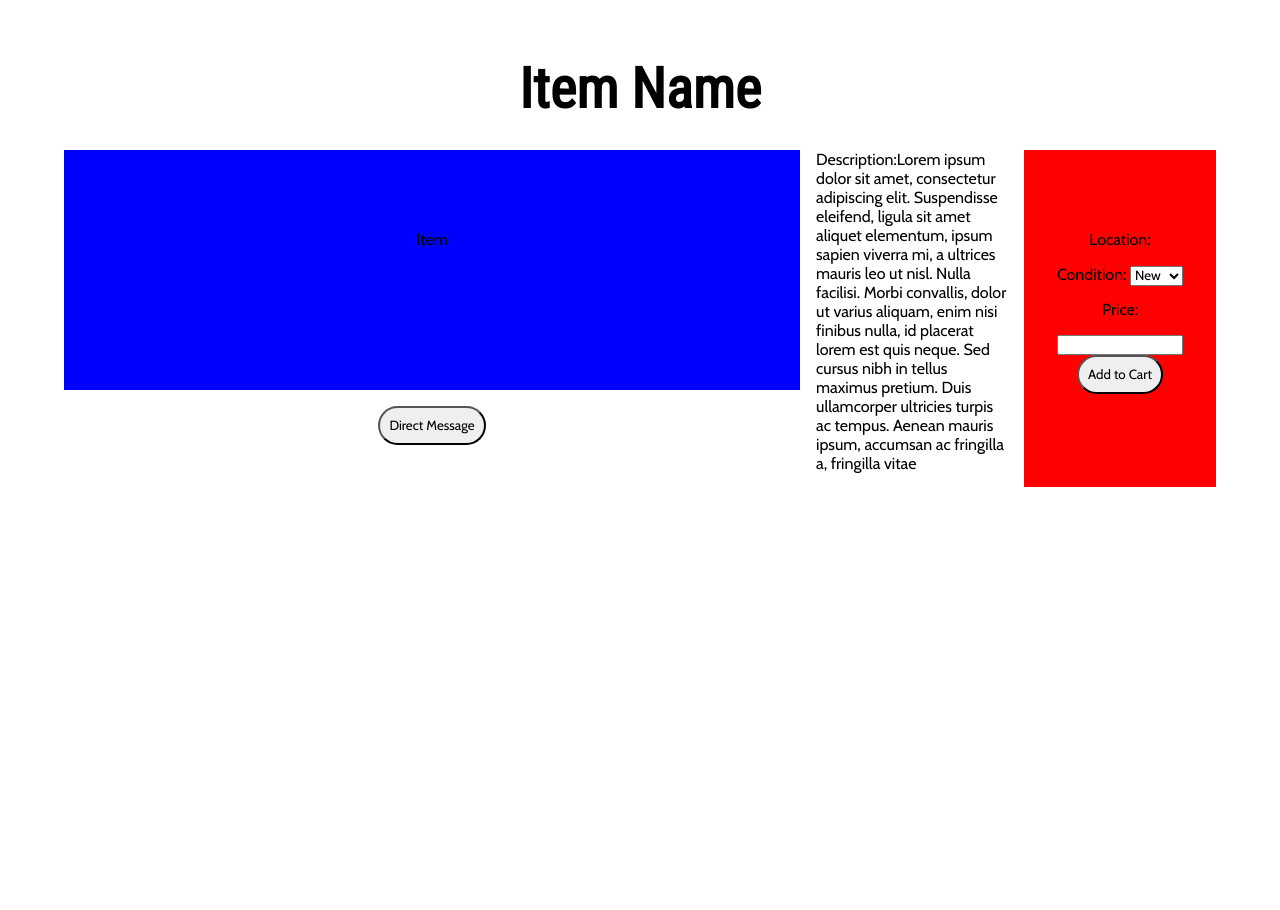
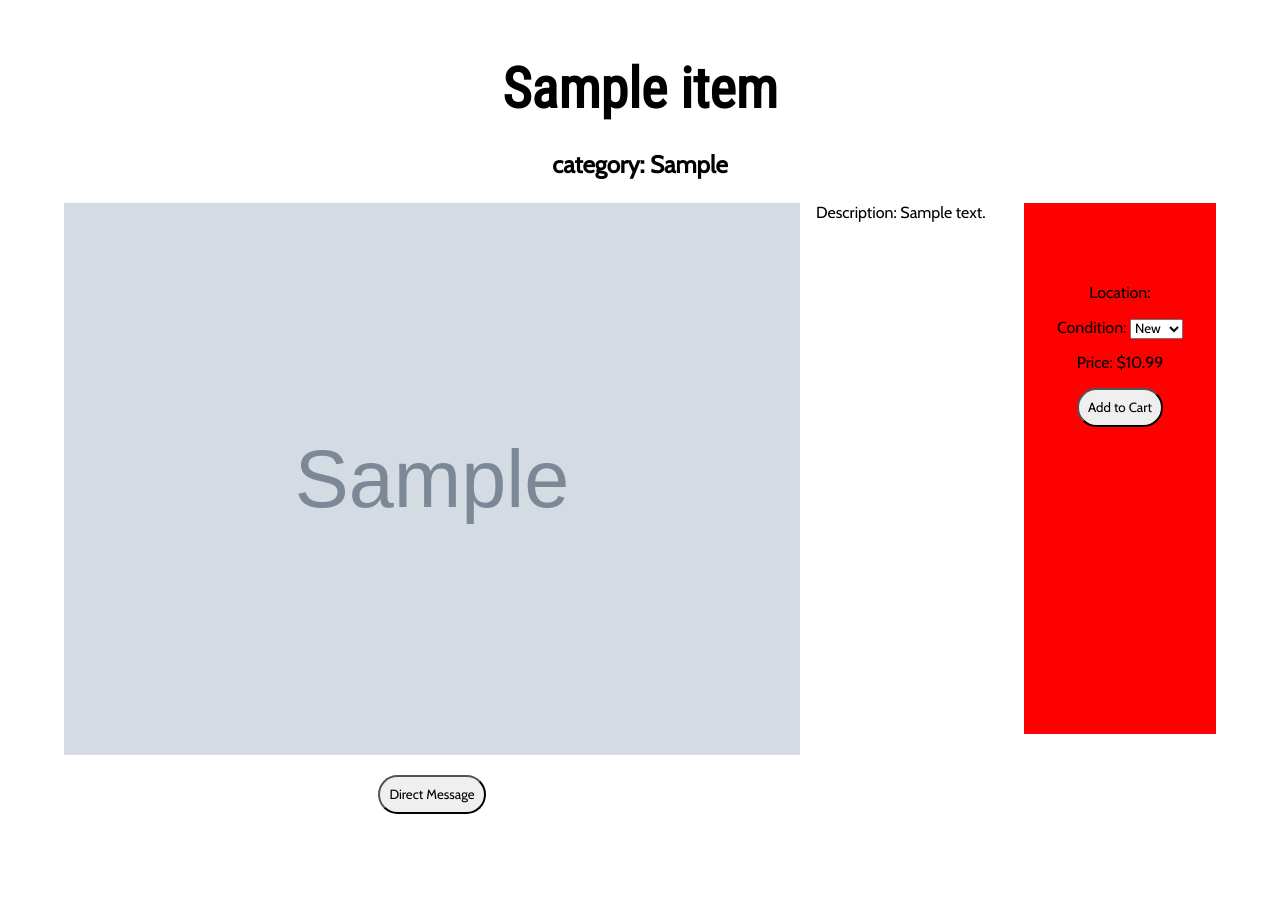
Before and after one commit to kcsommers/goodmarket, a Django app: page /item/1 in a window 1280 px wide. Shown: the part 150-1060 px from the top of the page. Before the commit the page ends 637 px from the top, so only its background shows below. Run offline with Django 3.2, Linux system fonts and the light colour scheme; tables that the repository leaves empty hold one stand-in row (values such as "Sample post"); grey boxes marked "Sample" are stand-in pictures; some libraries are stand-ins or nearby versions.

Commit message:
populating show page

```diff
--- a/main_app/static/css/main.css
+++ b/main_app/static/css/main.css
@@ -301,13 +301,15 @@ a {
 	margin-bottom: .5em;
 }
 
+.item-category {
+	text-align: center;
+	margin-bottom: 1em;
+}
+
 .item {
-	background-color: blue;
 	margin-bottom: 1em;
 	text-align: center;
-	padding-top: 5em;
-	padding-bottom: 5em;
-	height: 15em;
+	width: 100%;
 }
 
 
--- a/main_app/templates/show.html
+++ b/main_app/templates/show.html
@@ -1,14 +1,15 @@
 {% extends 'base.html' %}
 {% block content %}
-<h1 class="item-name">Item Name</h1>
+<h1 class="item-name">{{item.name}}</h1>
+<h2 class="item-category">category: {{item.category}}</h2>
 <div class="container">
         <div class="content">
             <div class="col col1">
-                <p class="item">Item</p>
+                <img class="item" src="{{item.image}}" />
                 <div class="message col1"><button class="button">Direct Message</button></div>
             </div>
             <div class="col col2">
-                <p class="description">Description:Lorem ipsum dolor sit amet, consectetur adipiscing elit. Suspendisse eleifend, ligula sit amet aliquet elementum, ipsum sapien viverra mi, a ultrices mauris leo ut nisl. Nulla facilisi. Morbi convallis, dolor ut varius aliquam, enim nisi finibus nulla, id placerat lorem est quis neque. Sed cursus nibh in tellus maximus pretium. Duis ullamcorper ultricies turpis ac tempus. Aenean mauris ipsum, accumsan ac fringilla a, fringilla vitae</p>
+                <p class="description">Description: {{item.description}}</p>
             </div>
             <div class="checkout-box col col3">
                 <p class="checkout-box-info">Location:</p>
@@ -19,11 +20,10 @@
                     <option value="">OK</option>
                     <option value="">Poor</option>
                 </select><br>
-                <p class="checkout-box-info price">Price:</p>
-                <form class="price">
-                    <input type="number" name="quantity" class="price-input">
-                </form>
-                <button class="button checkout-box-info">Add to Cart</button>
+                <p class="checkout-box-info price">Price: ${{item.price}}.99</p>
+                <div>
+                    <button class="button checkout-box-info">Add to Cart</button>
+                </div>
             </div>
         </div>
     </div>
```
Also changed, not shown: main_app/migrations/0001_initial.py.
